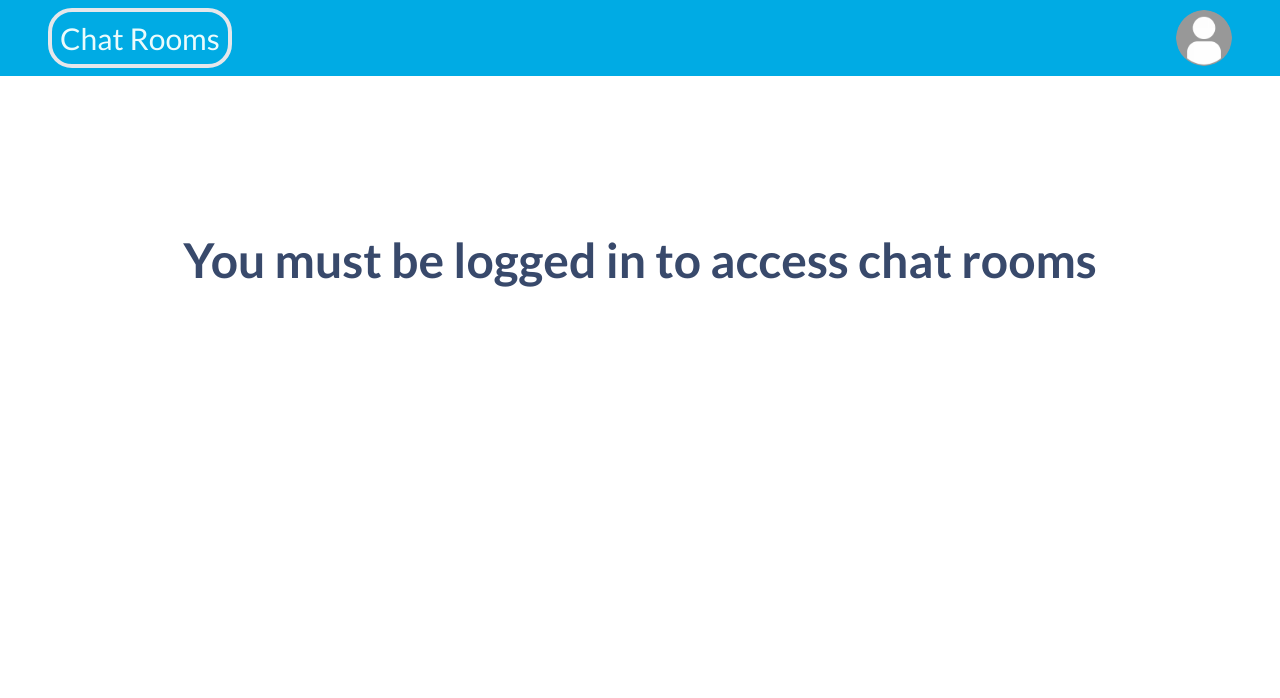
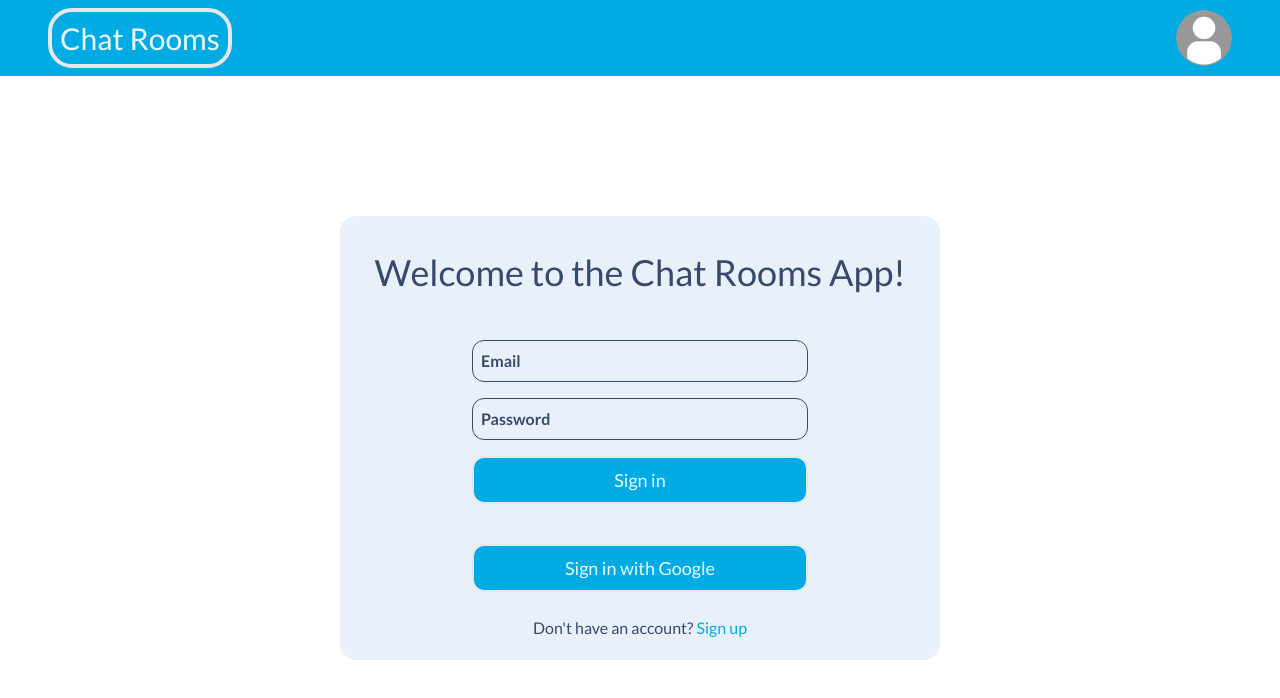
Before and after one commit to mgehrt1/chat-room, a Next.js app: page /room/1 in a window 1280 px wide. Shown: the top 698 px of the page. Built offline with nearby package versions, Linux system fonts and the light colour scheme; no server answers.

Commit message:
sign out changes

```diff
--- a/app/page.tsx
+++ b/app/page.tsx
@@ -5,7 +5,6 @@ import { auth } from "@/config/firebase";
 
 import RoomSelector from "@/components/RoomSelector";
 import SignIn from "@/components/SignIn";
-import SignOut from "@/components/SignOut";
 import Nav from "@/components/Nav";
 
 export default function App() {
--- a/app/room/[id]/page.tsx
+++ b/app/room/[id]/page.tsx
@@ -5,7 +5,7 @@ import { auth } from "@/config/firebase";
 
 import ChatRoom from "@/components/ChatRoom";
 import Nav from "@/components/Nav";
-import NotLoggedIn from "@/components/NotLoggedIn";
+import SignIn from "@/components/SignIn";
 
 export default function Room({ params }: { params: { id: string } }) {
     const [user] = useAuthState(auth);
@@ -13,7 +13,15 @@ export default function Room({ params }: { params: { id: string } }) {
     return (
         <div className="flex flex-col items-center h-screen">
             <Nav user={user} />
-            {user ? <ChatRoom roomId={params.id} /> : <NotLoggedIn />}
+            {user ? (
+                <ChatRoom roomId={params.id} />
+            ) : (
+                <div className="flex justify-center items-center flex-1 w-full">
+                    <div className="bg-sky-blue rounded-2xl p-5 sm:w-[600px] w-full">
+                        <SignIn />
+                    </div>
+                </div>
+            )}
         </div>
     );
 }
--- a/components/Nav.tsx
+++ b/components/Nav.tsx
@@ -16,7 +16,7 @@ export default function Nav({ user }: Props) {
     };
 
     return (
-        <nav className="sticky flex justify-between items-center bg-light-blue w-full py-2">
+        <nav className="sticky flex justify-between items-center z-50 bg-light-blue w-full py-2">
             <Link href="/" className="text-white-blue border-4 rounded-3xl p-2 text-3xl ml-12">
                 Chat Rooms
             </Link>
--- a/components/SignOut.tsx
+++ b/components/SignOut.tsx
@@ -1,14 +1,22 @@
 import { auth } from "@/config/firebase";
 import { signOut } from "firebase/auth";
+import { useRouter } from "next/navigation";
 
 interface Props {
     visible: boolean;
 }
 
 export default function SignOut({ visible }: Props) {
+    const router = useRouter();
+
+    const submit = () => {
+        router.push("/");
+        signOut(auth);
+    };
+
     return (
         auth.currentUser && (
-            <button onClick={() => signOut(auth)} className={`${visible ? "block" : "hidden"} absolute top-[4.75rem] right-2 bg-sky-blue border-navy border-[1px] rounded-md px-10 py-2`}>
+            <button onClick={submit} className={`${visible ? "block" : "hidden"} absolute top-[4.75rem] right-2 bg-sky-blue border-navy border-[1px] rounded-md px-10 py-2`}>
                 Sign Out
             </button>
         )
```
